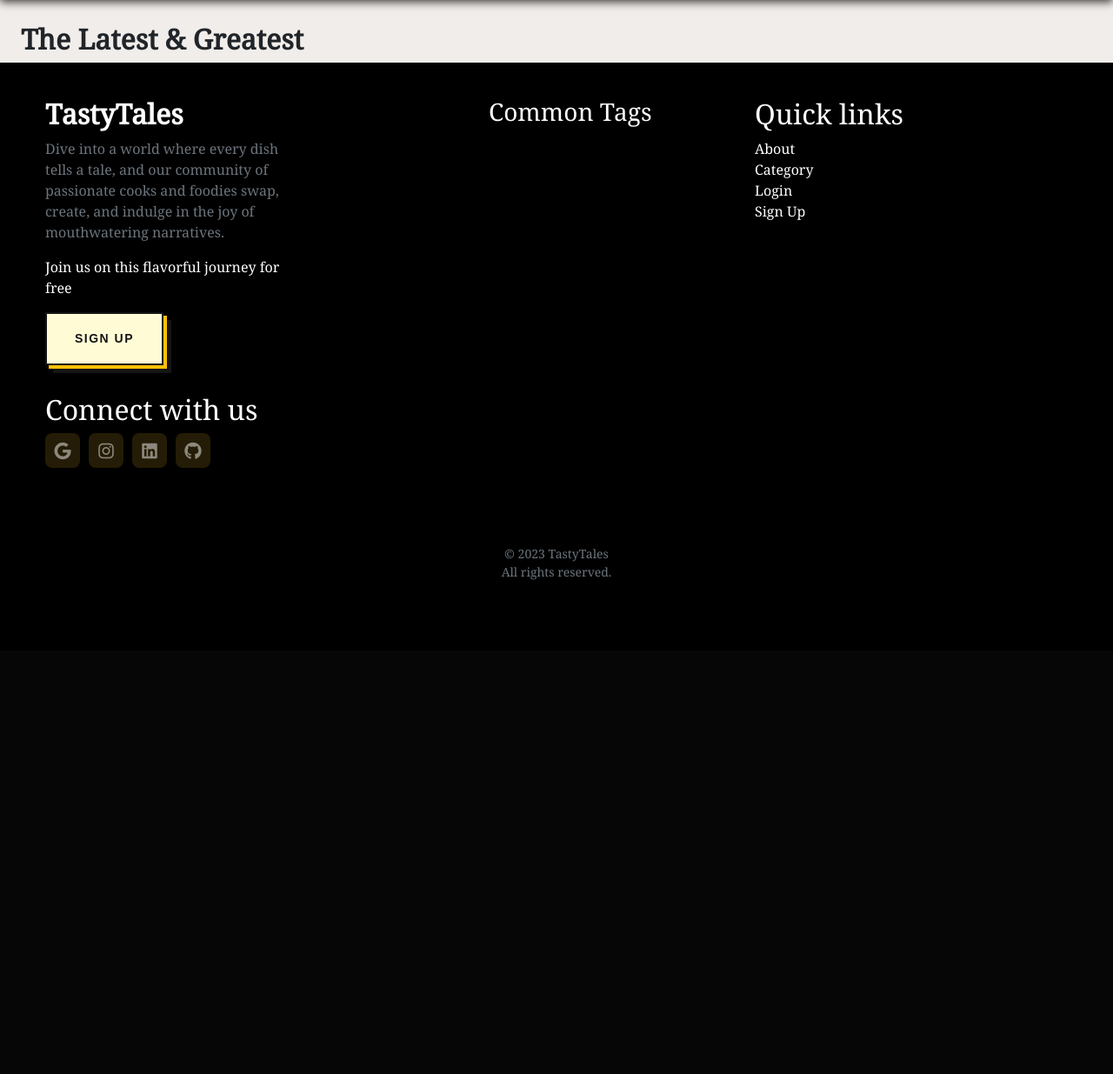
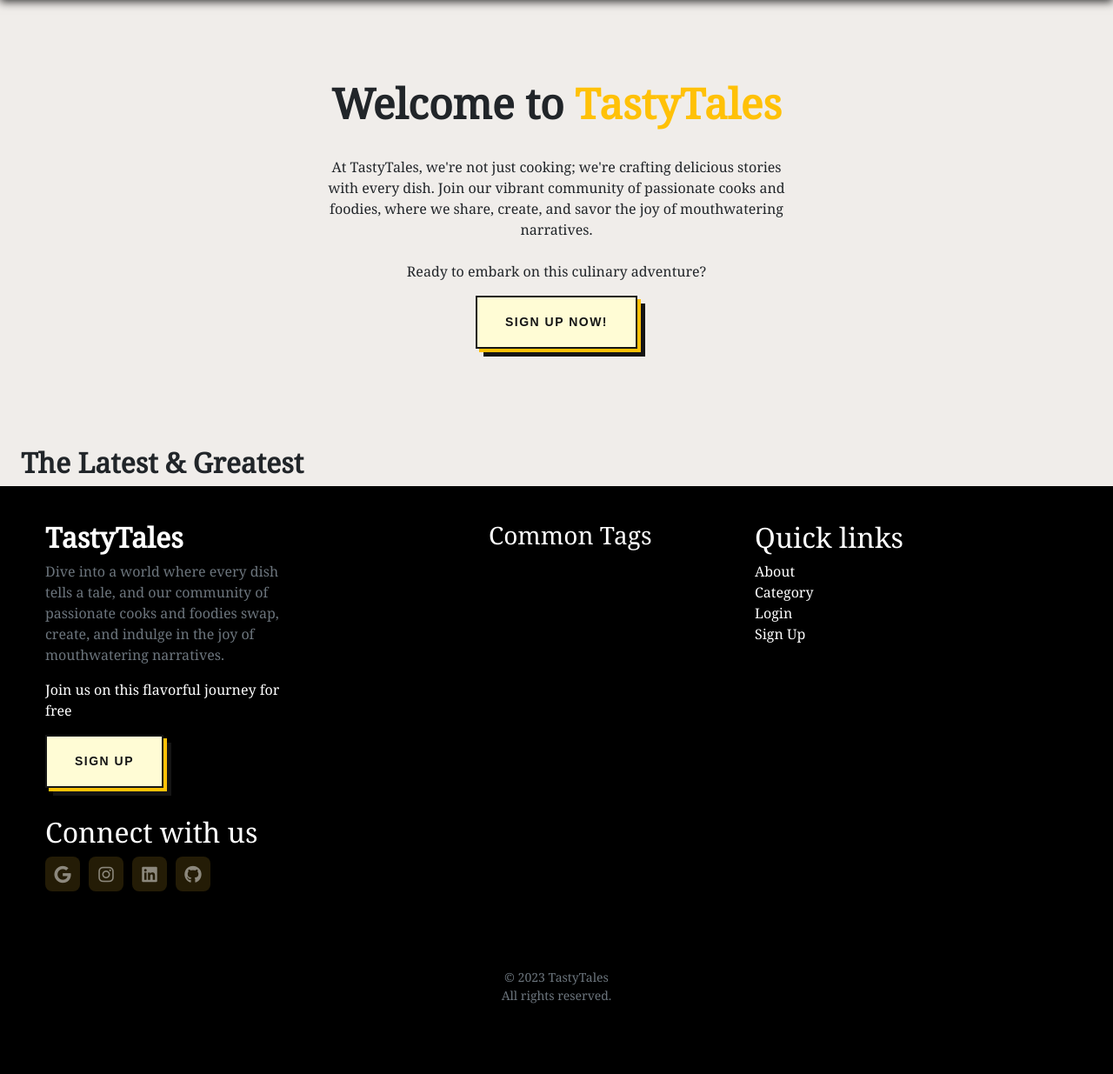
Before and after one commit to patthoege/tasty-tales-blog-pp4, a Django app: template templates/index.html in a window 1280 px wide. Shown: the part 166-1401 px from the top of the page at 87% size. Before the commit the page ends 833 px from the top, so only its background shows below. Run offline with Django 3.2, Linux system fonts and the light colour scheme; the template is opened without the code that fills it, so the values that code supplies are empty; some libraries are stand-ins or nearby versions.

Commit message:
Add hero section a a tyde up cstemplates

```diff
--- a/static/css/style.css
+++ b/static/css/style.css
@@ -55,6 +55,11 @@ nav.navbar-nav a.nav-link.active {
     height: 1.5em;
 
 }
+/* -------------------------------------------- Main Page */
+.hero-content h1 span {
+    color: #ffc107;
+}
+
 /* -------------------------------------------- Recipe Cards */
 .card {
     border: none;
@@ -205,6 +210,11 @@ nav.navbar-nav a.nav-link.active {
     margin-top: 1.3em;
     margin-bottom: 1em;
 }
+/* -------------------------------------------- Draft List Page */
+.draft-container {
+    min-height: 60vh;
+}
+
 /* -------------------------------------------- Search Page & Tags Page */
 .card-img-top {
     width: 100%;
--- a/templates/about_me.html
+++ b/templates/about_me.html
@@ -2,7 +2,7 @@
 {% block title %}About Me{% endblock %}
 
 {% block content %}
-<div class="container mt-5 mb-5">
+<div class="container mt-5 mb-5 p-3">
     <div class="row justify-content-center">
         <div class="col-md-8 text-center">
             <h2>About Me</h2>
@@ -39,11 +39,13 @@
             </p>
         </div>
     </div>
+    {% if not user.is_authenticated %}
     <div class="row mt-4">
         <div class="col-md-8 offset-md-2 text-center">
             <p>Ready to embark on this culinary adventure?</p>
             <a href="{% url 'account_signup' %}" class="btn-effect">Sign Up Now!</a>
         </div>
     </div>
+    {% endif %}
 </div>
 {% endblock %}
--- a/templates/base.html
+++ b/templates/base.html
@@ -16,6 +16,10 @@
     <link rel="manifest" href="/site.webmanifest">
     <link href="https://cdn.jsdelivr.net/npm/bootstrap@5.0.1/dist/css/bootstrap.min.css" rel="stylesheet"
         integrity="sha384-+0n0xVW2eSR5OomGNYDnhzAbDsOXxcvSN1TPprVMTNDbiYZCxYbOOl7+AMvyTG2x" crossorigin="anonymous">
+    <link rel="stylesheet" href="https://cdnjs.cloudflare.com/ajax/libs/animate.css/4.1.1/animate.min.css">
+    <script src="https://cdn.jsdelivr.net/npm/bootstrap@5.0.1/dist/js/bootstrap.bundle.min.js"
+    integrity="sha384-gtEjrD/SeCtmISkJkNUaaKMoLD0//ElJ19smozuHV6z3Iehds+3Ulb9Bn9Plx0x4" crossorigin="anonymous">
+    </script>
     <link rel="stylesheet" href="{% static 'css/style.css' %}">
 </head>
 
@@ -103,7 +107,7 @@
 
     <!-- Message alert user crud functionality -->
     <div class="container">
-        <div class="row">
+        <div class="row pt-4">
             <div class="col-lg-6 col-md-8 offset-md-2">
                 {% if messages %}
                 <ul class="messages">
@@ -154,10 +158,12 @@
                             <h2 class="footer-heading"><a href="{% url 'home' %}" class="logo link-sign">TastyTales</a></h2>
                             <p class="text-muted"> Dive into a world where every dish tells a tale, and our community of passionate cooks and foodies swap,
                                 create, and indulge in the joy of mouthwatering narratives.</p>
+                            {% if not user.is_authenticated %}
                             <div class="nav-item dm-none mb-4">
                                 <p>Join us on this flavorful journey for free</p>
-                                <a href="{% url 'account_signup' %}" class="btn-effect me-2">Sign Up</a>
+                                <a href="{% url 'account_signup' %}" class="btn-effect me-2 mx-auto">Sign Up</a>
                             </div>
+                            {% endif %}
                         </div>
                     </div>
                 </div>
@@ -269,9 +275,6 @@
         }, 4000);
     });
     </script>
-    <script src="https://cdn.jsdelivr.net/npm/bootstrap@5.0.1/dist/js/bootstrap.bundle.min.js"
-        integrity="sha384-gtEjrD/SeCtmISkJkNUaaKMoLD0//ElJ19smozuHV6z3Iehds+3Ulb9Bn9Plx0x4" crossorigin="anonymous">
-    </script>
     </div>
 </body>
 
--- a/templates/draft_list.html
+++ b/templates/draft_list.html
@@ -2,9 +2,9 @@
 {% extends 'base.html' %}
 {% block title %}Your Drafts{% endblock %}
 {% block content %}
-<div class="container">
-    <div class="row">
-        <div class="col-10 m-4">
+<div class="container d-flex flex-column draft-container">
+    <div class="row flex-grow-1">
+        <div class="col-10 mt-5">
             <h2>Your Drafts</h2>
 
             {% if drafts %}
--- a/templates/index.html
+++ b/templates/index.html
@@ -3,9 +3,24 @@
 {% block content %}
 
 <div class="container-fluid">
-    <div class="row">
-        <!-- Blog Entries Column -->
-        <div class="col-12 mt-5">
+    <!-- Hero Section -->
+    {% if not user.is_authenticated %}
+    <div class="row px-4 py-5 my-5 hero-content text-center animate__animated animate__fadeIn animate__slow animate__delay-1s animate__repeat-1">
+        <h1 class="display-5 fw-bold">Welcome to <span>TastyTales</span></h1>
+        <div class="col-lg-6 mx-auto">
+            <p class="m-4">At TastyTales, we're not just cooking; we're crafting delicious stories with every dish. Join our vibrant community of passionate cooks and foodies, where we share, create, and savor the joy of mouthwatering narratives.</p>
+            <div class="mt-4">
+                <div class="col-md-8 offset-md-2 text-center animate__animated animate__fadeIn">
+                    <p>Ready to embark on this culinary adventure?</p>
+                    <a href="{% url 'account_signup' %}" class="btn-effect">Sign Up Now!</a>
+                </div>
+            </div>
+        </div>
+    </div>
+    {% endif %}
+    <!-- Blog Entries Column -->
+    <div class="row no-gutters animate__animated animate__fadeInLeft animate__slow animate__delay-1s animate__repeat-1">
+        <div class="col-12 mt-2">
                 <h2 class="post-list-title m-2 fs-2 ms-4">The Latest & Greatest</h2>
                 {% for post in post_list %}
                 <div class="col-md-9 ms-5">
--- a/templates/search_results.html
+++ b/templates/search_results.html
@@ -6,7 +6,7 @@
             <h1 class="post-list-title text-center mb-4">You Searched For "{{ searched }}"</h1>
             {% if posts %}
             <!-- Display the posts -->
-                <div class="row m-1">
+                <div class="row m-1 animate__animated animate__fadeIn">
                     {% for post in posts %}
                         <div class="col-md-6">
                             <div class="card-body py-0 custom-card-search mb-4">
@@ -35,7 +35,7 @@
                 </div>
             {% else %}
             <!-- Not results found -->
-                <div class="text-center">
+                <div class="text-center animate__animated animate__fadeIn">
                     <h3>NO POSTS FOUND. TRY A DIFFERENT SEARCH?</h3>
                     <br/><br/>
                     <div class="text-center">
```
Also changed, not shown: templates/category_detail.html (+9 -5 lines), templates/category_posts.html (+9 -5 lines), templates/post_detail.html (+21 -26 lines), templates/tags_page.html (+6 -6 lines).
